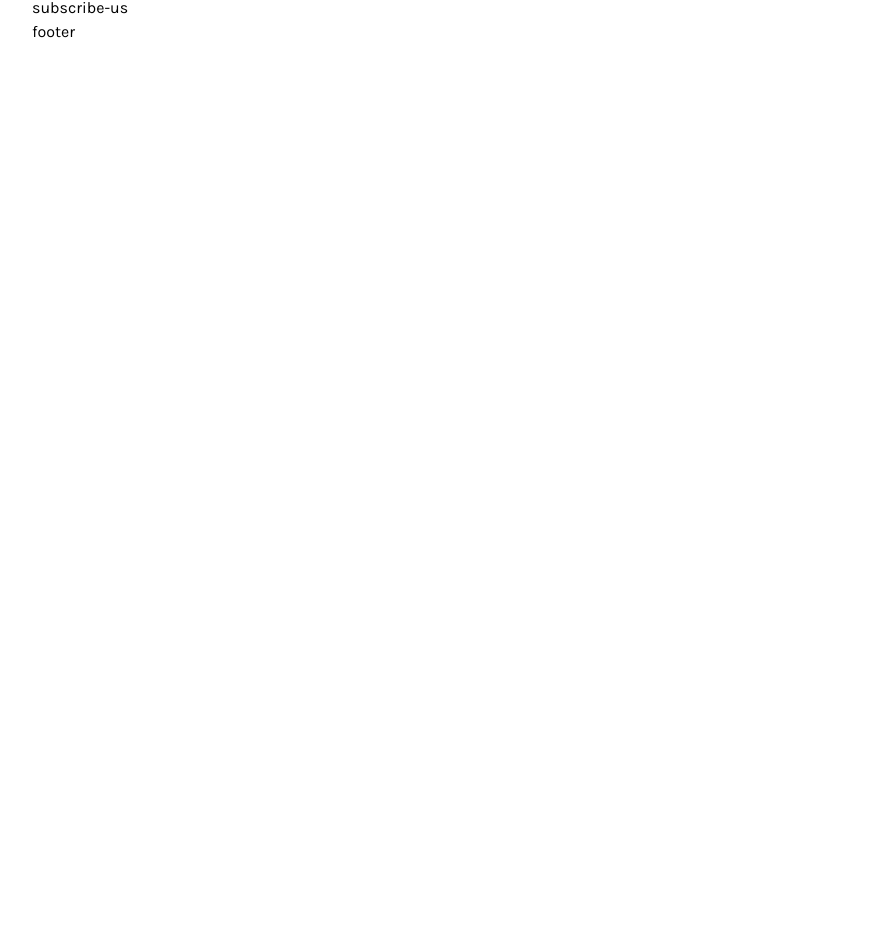
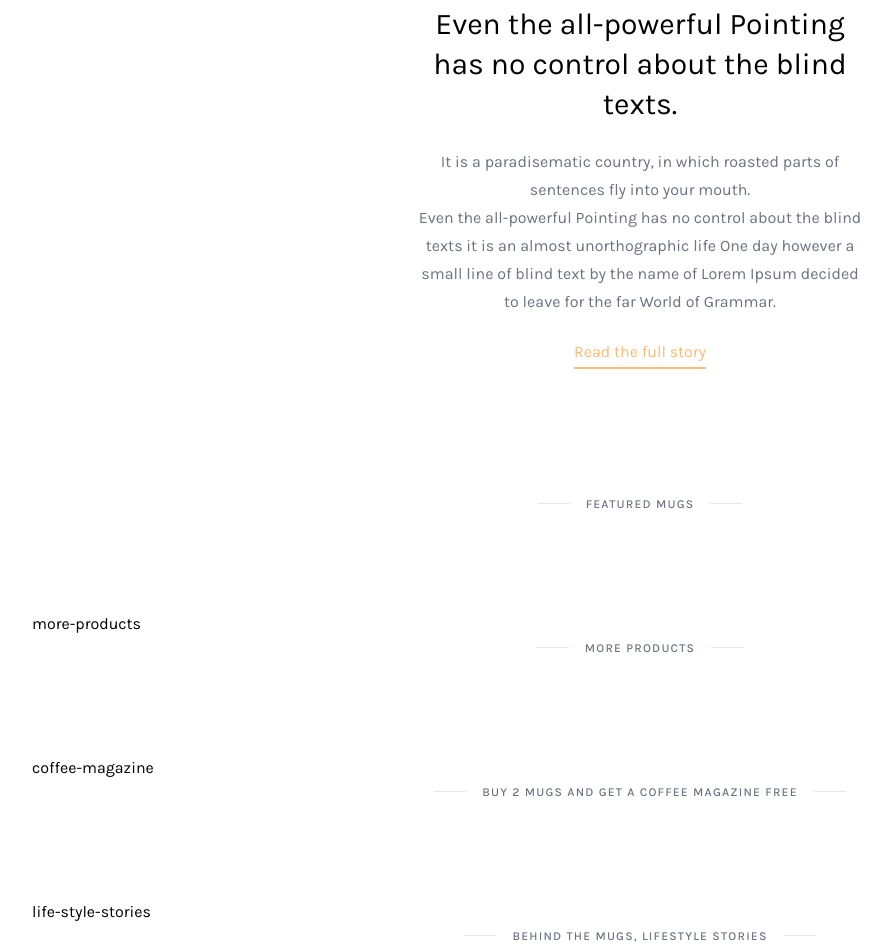
Before and after one commit to htthangcse/tailwindcss-coffe-style, a Next.js app: page / in a window 1280 px wide. Shown: the part 731-1683 px from the top of the page, without its empty margins (0-891 px from the left). Before the commit the page ends 800 px from the top, so only its background shows below. Built offline with nearby package versions, Linux system fonts and the light colour scheme.

Commit message:
add story and subheadline

```diff
--- a/src/app/globals.css
+++ b/src/app/globals.css
@@ -5,8 +5,8 @@
 @tailwind utilities;
 
 .top-menu-item {
-    @apply cursor-pointer py-1 hover:text-gray-800 relative after:absolute after:bottom-0 after:left-0 after:bg-slate-900
-        after:h-0.5 after:w-0 hover:after:w-full after:transition-all after:ease-in-out after:duration-300;
+    @apply cursor-pointer py-1 hover:text-gray-800 relative after:lg:absolute after:lg:bottom-0 after:lg:left-0 after:lg:bg-slate-900
+        after:lg:h-0.5 after:lg:w-0 hover:after:lg:w-full after:lg:transition-all after:lg:ease-in-out after:lg:duration-300;
 }
 .top-menu-item-active {
     @apply text-gray-800;
@@ -17,3 +17,13 @@
 .badge-circle {
     @apply text-sm text-center rounded-full px-1.5;
 }
+
+.subheadline {
+    @apply flex justify-center items-center mb-24;
+}
+.subheadline-deco-line {
+    @apply w-8 h-px bg-gray-200;
+}
+.subheadline-label {
+    @apply uppercase mx-4 tracking-widest text-gray-500 font-medium text-[12px] text-center;
+}
--- a/src/components/header.tsx
+++ b/src/components/header.tsx
@@ -33,7 +33,7 @@ export default function header() {
                 <a href="#">Tienthangdev</a>
               </li>
             </ul>
-            <ul className="basis-3/6 flex justify-end lg:justify-start items-center ml-16 uppercase text-sm text-gray-500 font-medium">
+            <ul className="basis-1/6 flex justify-end lg:justify-start items-center ml-16 uppercase text-sm text-gray-500 font-medium">
               <li className="top-menu-item">
                 <a href="# flex items-center">
                   <svg xmlns="http://www.w3.org/2000/svg" fill="none" viewBox="0 0 24 24" strokeWidth="1.5" stroke="currentColor" className="icons">
@@ -52,6 +52,11 @@ export default function header() {
           </nav>
         </header>
         <main>
+          {/* <div className="h-[700px] w-full bg-[url('/img/meo.jpg')] bg-no-repeat ">
+            <div className="w-full h-full flex justify-between items-center px-5">
+              mát à???????????
+            </div>
+          </div> */}
           <div className="slider h-[530px] bg-[url('/img/slider.jpg')] bg-cover bg-no-repeat bg-bottom">
             <div className="w-full h-full flex justify-center items-center bg-gray-900 bg-opacity-40">
               <div className="mx-16 text-white text-center">
@@ -66,11 +71,41 @@ export default function header() {
               </div>
             </div>
           </div>
-          <div className="story">Story</div>
-          <div className="featured-mugs">featured-mugs</div>
+          <div className="story">
+            <div className="w-full h-full flex justify-center items-center">
+              <div className="px-4 sm:px-16 md:px-32 lg:px-64 xl:px-96 py-32 text-center">
+                <div className="text-3xl leading-10 mb-6 font-normal">Even the all-powerful Pointing has no control about the blind texts.</div>
+                <div className="text-gray-500 leading-7 mb-6">It is a paradisematic country, in which roasted parts of sentences fly into your mouth. <br />Even the all-powerful Pointing has no control about the blind texts it is an almost unorthographic life One day however a small line of blind text by the name of Lorem Ipsum decided to leave for the far World of Grammar.</div>
+                <div>
+                  <a href="#" className="text-orange-300 hover:text-orange-500 relative after:absolute after:-bottom-2 after:left-0 after:bg-orange-300 hover:after:bg-orange-500
+                    after:h-0.5 after:w-full after:transition-all after:ease-in-out after:duration-400">Read the full story</a>
+                </div>
+              </div>
+            </div>
+          </div>
+          <div className="subheadline flex justify-center items-center mb-24">
+            <div className="subheadline-deco-line"></div>
+            <div className="subheadline-label uppercase mx-4">Featured Mugs</div>
+            <div className="subheadline-deco-line"></div>
+          </div>
           <div className="more-products">more-products</div>
+          <div className="subheadline flex justify-center items-center mb-24">
+            <div className="subheadline-deco-line"></div>
+            <div className="subheadline-label uppercase mx-4">More Products</div>
+            <div className="subheadline-deco-line"></div>
+          </div>
           <div className="coffee-magazine">coffee-magazine</div>
+          <div className="subheadline flex justify-center items-center mb-24">
+            <div className="subheadline-deco-line"></div>
+            <div className="subheadline-label uppercase mx-4">Buy 2 mugs and get a coffee magazine free</div>
+            <div className="subheadline-deco-line"></div>
+          </div>
           <div className="lifestyle-stories">life-style-stories</div>
+          <div className="subheadline flex justify-center items-center mb-24">
+            <div className="subheadline-deco-line"></div>
+            <div className="subheadline-label uppercase mx-4">Behind the mugs, lifestyle stories</div>
+            <div className="subheadline-deco-line"></div>
+          </div>
           <div className="subscribe-us">subscribe-us</div>
         </main>
         <footer>
```
Also changed, not shown: tailwind.config.js (+7 -19 lines), public/img/meo.jpg (added).
